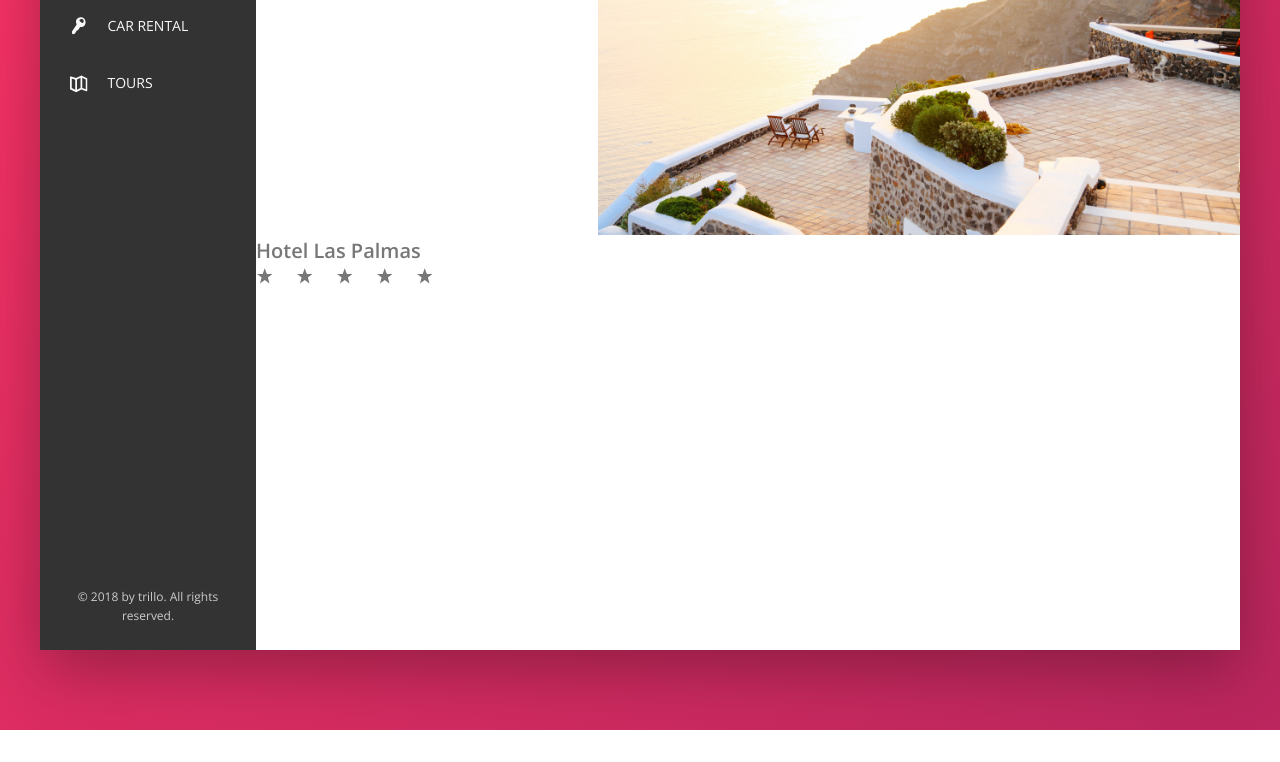
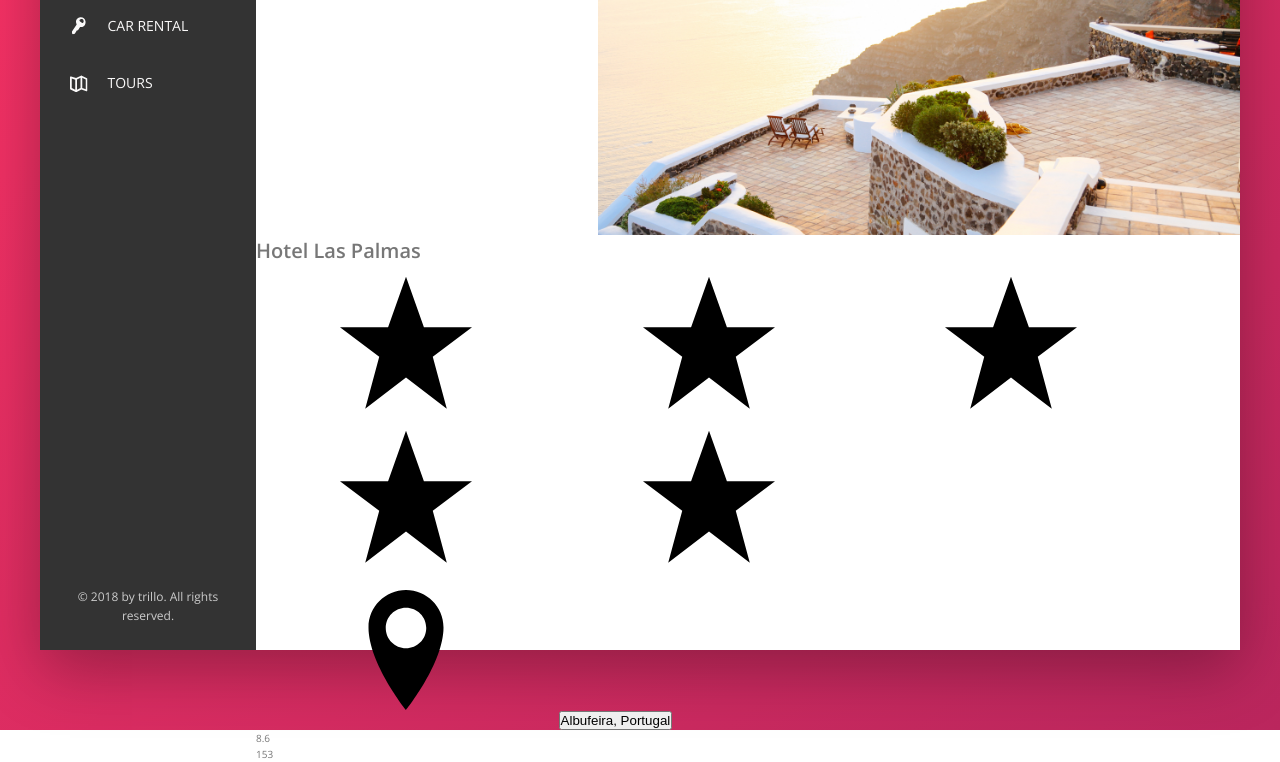
Before and after one commit to abby-wankenobi/flexbox, a website: page index.html in a window 1280 px wide. Shown: the part 300-1062 px from the top of the page. Before the commit the page ends 1030 px from the top, so only its background shows below. Drawn offline with nearby package versions, Linux system fonts and the light colour scheme.

Commit message:
hotel overview

```diff
--- a/index.html
+++ b/index.html
@@ -108,23 +108,37 @@
               <h1 class="overview__heading">
                 Hotel Las Palmas
               </h1>
+
               <div class="overview__stars">
-                <svg class="side-nav__icon">
+                <svg class="overview__icon-star">
                   <use xlink:href="img/symbol-defs.svg#icon-star"></use>
                 </svg>
-                <svg class="side-nav__icon">
+                <svg class="overview__icon-star">
                   <use xlink:href="img/symbol-defs.svg#icon-star"></use>
                 </svg>
-                <svg class="side-nav__icon">
+                <svg class="overview__icon-star">
                   <use xlink:href="img/symbol-defs.svg#icon-star"></use>
                 </svg>
-                <svg class="side-nav__icon">
+                <svg class="overview__icon-star">
                   <use xlink:href="img/symbol-defs.svg#icon-star"></use>
                 </svg>
-                <svg class="side-nav__icon">
+                <svg class="overview__icon-star">
                   <use xlink:href="img/symbol-defs.svg#icon-star"></use>
                 </svg>
               </div>
+
+              <div class="overview__location">
+                <svg class="overview__icon-location">
+                  <use xlink:href="img/symbol-defs.svg#icon-location-pin"></use>
+                </svg>
+                <button class="button-inline">Albufeira, Portugal</button>
+              </div>
+
+              <div class="overview__rating">
+                <div class="overview__rating-average">8.6</div>
+                <div class="overview__rating-count">153</div>
+              </div>
+
             </div>
 
           </main>
--- a/sass/_components.scss
+++ b/sass/_components.scss
@@ -207,3 +207,39 @@
     display: block; //no whitespace underneath images
   }
 }
+
+
+/////////
+//HOTEL OVERVIEW
+
+.overview {
+
+  &__heading {
+
+  }
+
+  &__stars {
+
+  }
+
+  &__icon-star,
+  &__icon-location {
+
+  }
+
+  &__location {
+
+  }
+
+  &__rating {
+
+  }
+
+  &__rating-average {
+
+  }
+
+  &__rating-count {
+
+  }
+}
```
